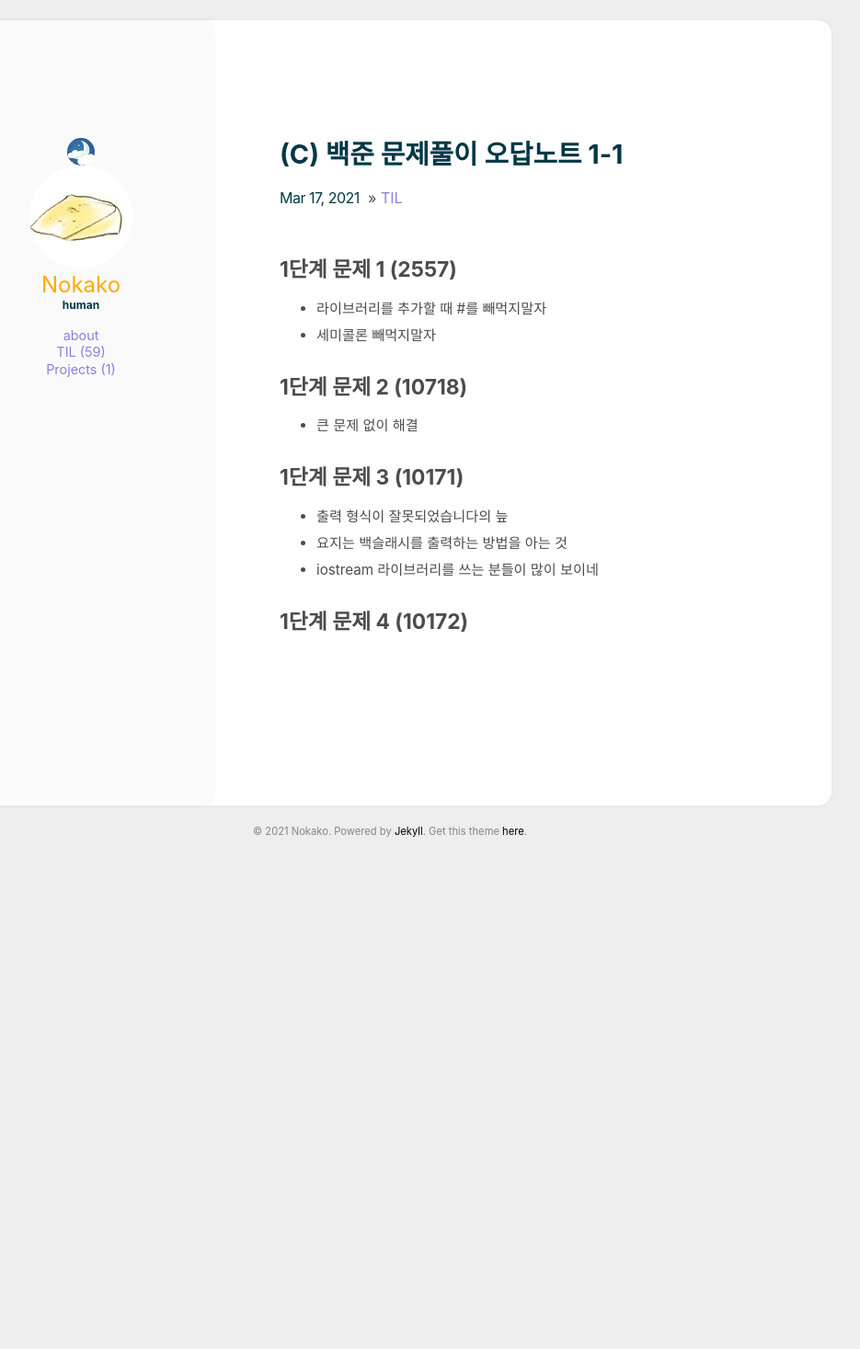
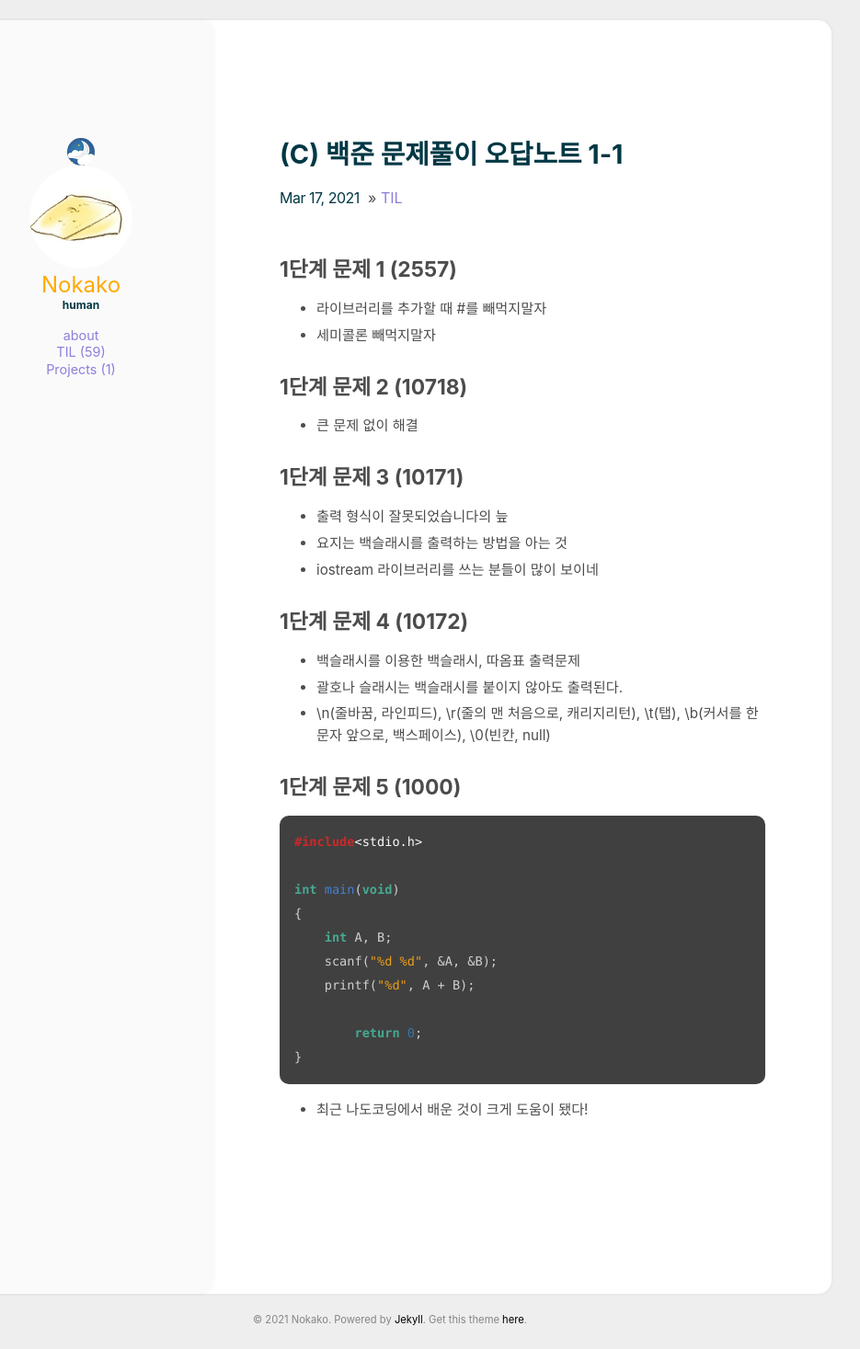
Before and after one commit to Nokako/Nokako.github.io, a Jekyll site: the page built from _posts/2021-03-17-60.md, in a window 1280 px wide. Shown: the whole page at 92% size, without its empty margins (216-1151 px from the left). Built offline with Jekyll 4.4.1, drawn with Linux system fonts in a browser that asks for light colours; before the commit the page ends 937 px from its top, so only the background shows below that.

Commit message:
TIL수정

````diff
--- a/_posts/2021-03-17-60.md
+++ b/_posts/2021-03-17-60.md
@@ -18,3 +18,22 @@ comments: true
 - iostream 라이브러리를 쓰는 분들이 많이 보이네
 
 ## 1단계 문제 4 (10172)
+- 백슬래시를 이용한 백슬래시, 따옴표 출력문제
+- 괄호나 슬래시는 백슬래시를 붙이지 않아도 출력된다.
+- \n(줄바꿈, 라인피드), \r(줄의 맨 처음으로, 캐리지리턴), \t(탭), \b(커서를 한 문자 앞으로, 백스페이스), \0(빈칸, null)
+
+## 1단계 문제 5 (1000)
+
+```c
+#include<stdio.h>
+
+int main(void)
+{
+    int A, B;
+    scanf("%d %d", &A, &B);
+    printf("%d", A + B);
+
+        return 0;
+}
+```
+- 최근 나도코딩에서 배운 것이 크게 도움이 됐다!
````
